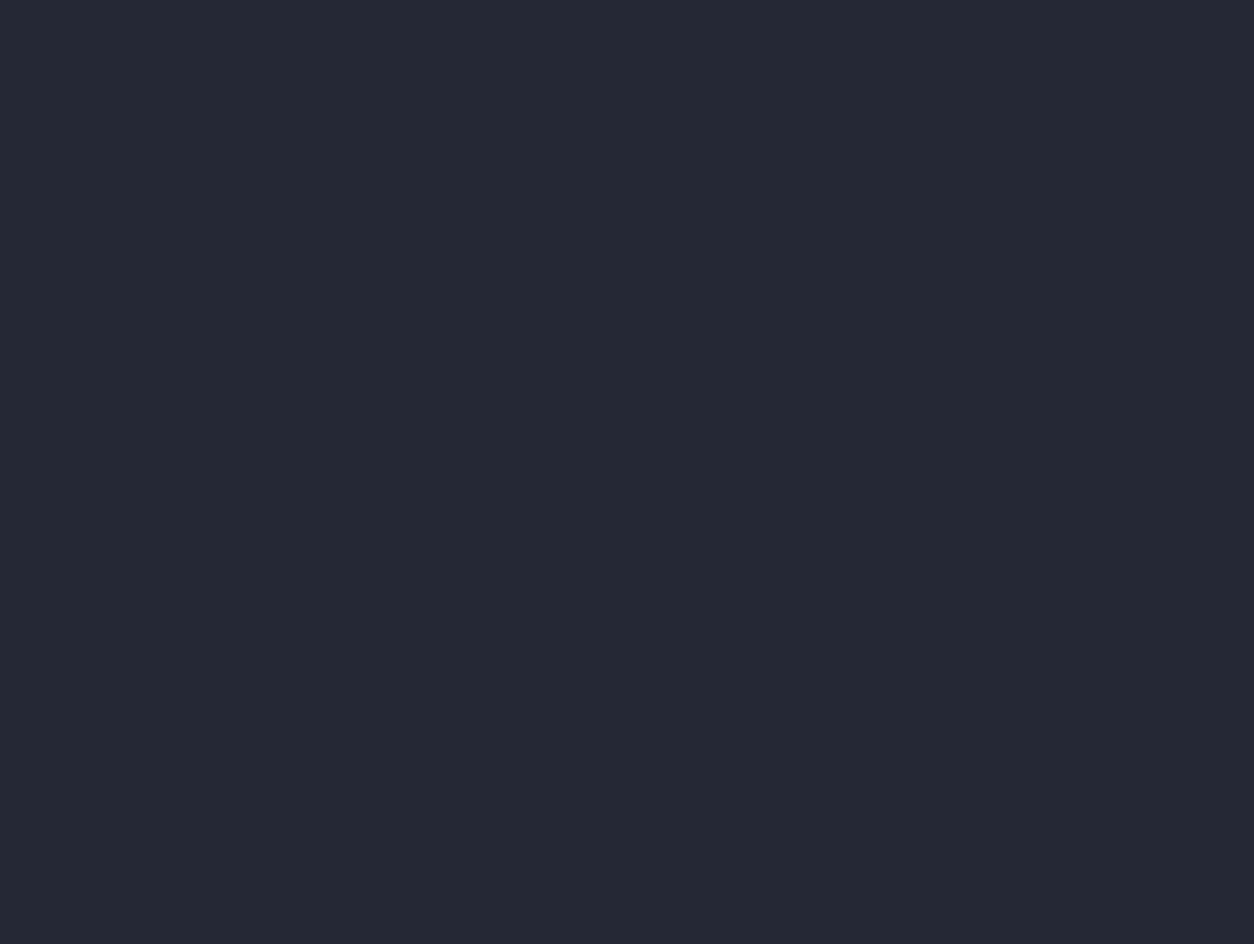
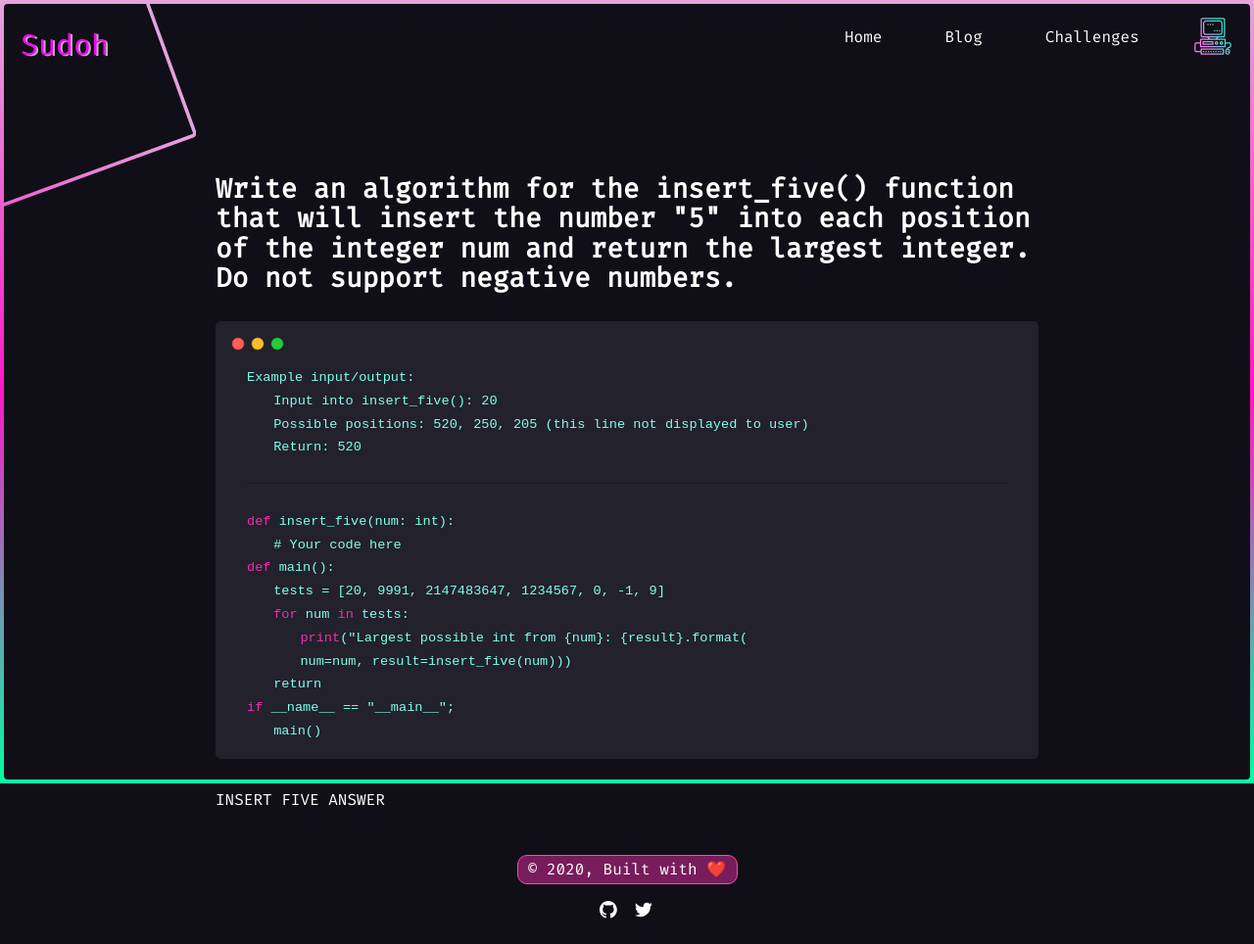
Before and after one commit to nicholekitmitto/sudoh, a Gatsby site: page /codingchallenges in a window 1280 px wide. Before the commit this address had no page. Shown: the whole page at 98% size. Before the commit the page ends 800 px from the top, so only its background shows below. Built offline with nearby package versions, Linux system fonts and the light colour scheme; Gatsby itself is replaced by a stand-in of ours; some packages are replaced by stand-ins of ours.

Commit message:
got basic consts to pass q&a through

```diff
--- /dev/null
+++ b/src/components/challenge.js
@@ -0,0 +1,14 @@
+import React, { Component } from 'react'
+import { Link } from 'gatsby'
+
+const Challenge = ({ question, answer }) => {
+
+    return (
+      <div>
+          <div>{question}</div>
+          <div>{answer}</div>
+      </div>
+    )
+}
+
+export default Challenge
--- /dev/null
+++ b/src/components/challengecontent.js
@@ -0,0 +1,45 @@
+import React, { Component } from 'react'
+import { Link } from 'gatsby'
+
+export const Python_insert_five =
+      <div>
+         <h2>Write an algorithm for the insert_five() function that will insert the number "5" into each position of the integer num and return the largest integer. Do not support negative numbers.</h2>
+
+        <div class="codeblock">
+        <svg xmlns="http://www.w3.org/2000/svg" width="54" height="14" viewBox="0 0 54 14"><g fill="none" fill-rule="evenodd" transform="translate(1 1)"><circle cx="6" cy="6" r="6" fill="#FF5F56" stroke="#E0443E" strokeWidth=".5"></circle><circle cx="26" cy="6" r="6" fill="#FFBD2E" stroke="#DEA123" strokeWidth=".5"></circle><circle cx="46" cy="6" r="6" fill="#27C93F" stroke="#1AAB29" strokeWidth=".5"></circle></g></svg>
+
+        <pre class="result">
+            Example input/output: <br />
+            <div class="indented">
+            Input into insert_five(): 20 <br />
+            Possible positions: 520, 250, 205 (this line not displayed to user) <br />
+            Return: 520 <br />
+            <br />
+            </div>
+            <hr />
+            <span class="pink">def</span> insert_five(num: int):
+            <div class="indented">
+                # Your code here
+            </div>
+            <span class="pink">def</span> main():
+            <div class="indented">
+                tests = [20, 9991, 2147483647, 1234567, 0, -1, 9] <br />
+                <span class="pink">for</span> num <span class="pink">in</span> tests: <br />
+                <div class="indented">
+                    <span class="pink">print</span>("Largest possible int from {"{num}"}: {"{result}"}.format( <br />
+                        num=num, result=insert_five(num))) <br />
+                </div>
+                return
+            </div>
+            <span class="pink">if</span> __name__ == "__main__";
+            <div class="indented">main()</div>
+        </pre>
+        </div>
+        <br/>
+      </div>;
+
+
+export const Python_insert_five_answer =
+      <div>
+          INSERT FIVE ANSWER
+      </div>;
--- a/src/components/header.js
+++ b/src/components/header.js
@@ -68,7 +68,10 @@
               <Link to="/">Home</Link>
             </li>
             <li>
-            <Link to="/blog/">blog</Link>
+            <Link to="/blog/">Blog</Link>
+            </li>
+            <li>
+            <Link to="/codingchallenges/">Challenges</Link>
             </li>
           </ul>
         </nav>
--- /dev/null
+++ b/src/pages/codingchallenges.js
@@ -0,0 +1,91 @@
+import React from "react"
+import { Link } from "gatsby"
+import Header from "../components/header"
+import Layout from "../components/layout"
+import Background from "../components/background"
+import Planetleft from "../components/planetleft"
+import Planetright from "../components/planetright"
+import Border from "../components/mobileborder"
+import Hero from "../components/hero"
+import SEO from "../components/seo"
+import Challenge from "../components/challenge"
+import { rhythm } from "../utils/typography"
+import { myContext } from "../components/provider";
+
+import {
+    Python_insert_five,
+    Python_insert_five_answer
+    } from "../components/challengecontent"
+
+const Blog = ({ data, location, question }) => {
+    const siteTitle = data.site.siteMetadata.title
+    const posts = data.allMarkdownRemark.edges
+
+    return (
+        <myContext.Consumer>
+            {context => (
+            <React.Fragment>
+                <div>
+                    <Border />
+                    <Planetleft />
+                    <Planetright />
+                    <Background />
+                    <Hero />
+                    <Header />
+                    <Layout location={location} title={siteTitle}>
+                        <SEO title="Sudoh | Coding Challenges" />
+                        <Challenge question={Python_insert_five} answer={Python_insert_five_answer} />
+                    </Layout>
+                    <footer className="page-footer">
+                        <p>© {new Date().getFullYear()}, Built with ❤️️</p>
+                        <div>
+                          <a href="https://github.com/nicholedwight" title="Peep my Github!" aria-label="Peep my Github" target="_blank">
+                            <svg viewBox="0 0 18 16" style={{width: 20, height: 20}}>
+                              <g>
+                                <path d="M8 0C3.58 0 0 3.582 0 8c0 3.535 2.292 6.533 5.47 7.59.4.075.547-.172.547-.385 0-.19-.007-.693-.01-1.36-2.226.483-2.695-1.073-2.695-1.073-.364-.924-.89-1.17-.89-1.17-.725-.496.056-.486.056-.486.803.056 1.225.824 1.225.824.714 1.223 1.873.87 2.33.665.072-.517.278-.87.507-1.07-1.777-.2-3.644-.888-3.644-3.953 0-.873.31-1.587.823-2.147-.083-.202-.358-1.015.077-2.117 0 0 .672-.215 2.2.82.638-.178 1.323-.266 2.003-.27.68.004 1.364.092 2.003.27 1.527-1.035 2.198-.82 2.198-.82.437 1.102.163 1.915.08 2.117.513.56.823 1.274.823 2.147 0 3.073-1.87 3.75-3.653 3.947.287.246.543.735.543 1.48 0 1.07-.01 1.933-.01 2.195 0 .215.144.463.55.385C13.71 14.53 16 11.534 16 8c0-4.418-3.582-8-8-8"></path>
+                              </g>
+                            </svg>
+                          </a>
+                          <a href="https://twitter.com/sudohinbeta" title="Follow me on Twitter!" aria-label="Follow me on Twitter" target="_blank">
+                            <svg viewBox="0 0 18 16" style={{width: 20, height: 20}}>
+                              <g>
+                                <path d="M16 3.038c-.59.26-1.22.437-1.885.517.677-.407 1.198-1.05 1.443-1.816-.634.375-1.337.648-2.085.795-.598-.638-1.45-1.036-2.396-1.036-1.812 0-3.282 1.468-3.282 3.28 0 .258.03.51.085.75C5.152 5.39 2.733 4.084 1.114 2.1.83 2.583.67 3.147.67 3.75c0 1.14.58 2.143 1.46 2.732-.538-.017-1.045-.165-1.487-.41v.04c0 1.59 1.13 2.918 2.633 3.22-.276.074-.566.114-.865.114-.21 0-.416-.02-.617-.058.418 1.304 1.63 2.253 3.067 2.28-1.124.88-2.54 1.404-4.077 1.404-.265 0-.526-.015-.783-.045 1.453.93 3.178 1.474 5.032 1.474 6.038 0 9.34-5 9.34-9.338 0-.143-.004-.284-.01-.425.64-.463 1.198-1.04 1.638-1.7z" fillRule="nonzero"></path>
+                              </g>
+                            </svg>
+                          </a>
+                        </div>
+                    </footer>
+                </div>
+            </React.Fragment>
+        )}
+        </myContext.Consumer>
+    )
+
+}
+
+export default Blog
+
+export const pageQuery = graphql`
+  query {
+    site {
+      siteMetadata {
+        title
+      }
+    }
+    allMarkdownRemark(sort: { fields: [frontmatter___date], order: DESC }) {
+      edges {
+        node {
+          excerpt
+          fields {
+            slug
+          }
+          frontmatter {
+            date(formatString: "MMMM DD, YYYY")
+            title
+            description
+          }
+        }
+      }
+    }
+  }
+`
--- a/src/styles/global.css
+++ b/src/styles/global.css
@@ -1,4 +1,4 @@
-@import url('https://fonts.googleapis.com/css2?family=Poppins:wght@100;300;400&display=swap');
+@import url('https://fonts.googleapis.com/css2?family=Poppins&display=swap');
 @import url('https://fonts.googleapis.com/css2?family=Fira+Code&display=swap');
 
 
@@ -375,3 +375,7 @@
     /* color: #fdfdfd;
     text-shadow: 0 0 2px #001716, 0 0 3px #03edf975, 0 0 5px #03edf975, 0 0 6px #03edf975; */
 }
+
+.indented {
+    padding-left: 2em;
+}
--- a/src/styles/theme.scss
+++ b/src/styles/theme.scss
@@ -41,7 +41,7 @@
             display: flex;
             flex-direction: row;
             justify-content: start;
-            width: 300px;
+            width: 450px;
             margin-top: 1.5rem;
             list-style-type: none;
 
@@ -398,9 +398,10 @@
     .header {
         nav {
             ul {
-                margin-top: 5.5rem;
+                margin-top: 1em;
+                margin-bottom: 8em;
                 list-style-type: none;
-                width: 110px;
+                width: 230px;
                 flex-direction: column;
             }
         }
```
